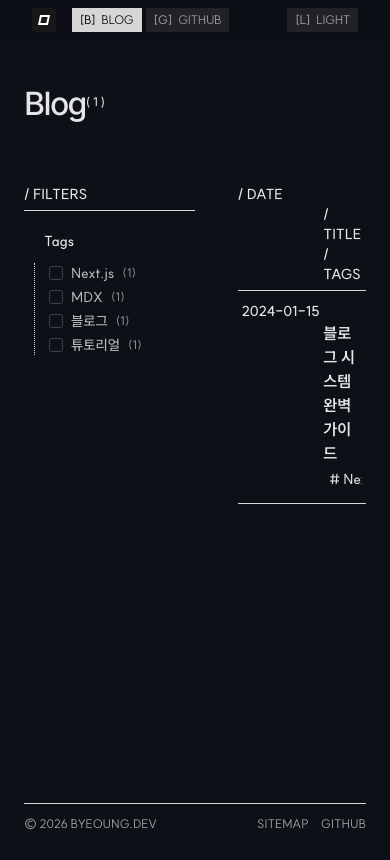
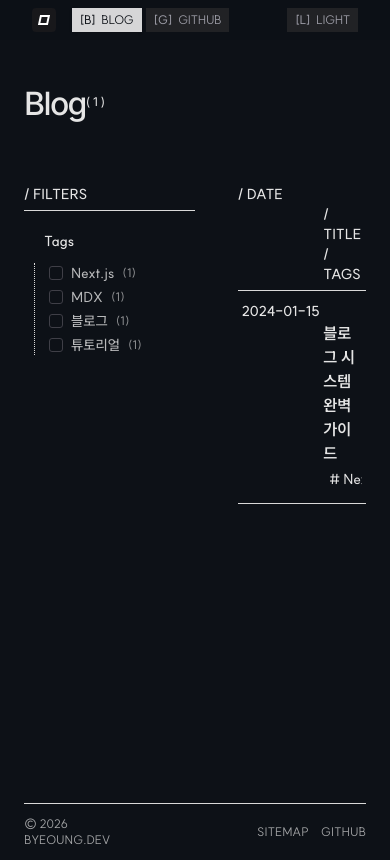
Before and after one commit to chan-byeong/blog, a Next.js app in the folder apps/blog/: page / in a window 390 px wide. Built offline with nearby package versions, Linux system fonts and the light colour scheme; a web font is replaced by a local one.

Commit message:
fix: footer 반응형 크기 조절

```diff
--- a/apps/blog/src/components/footer/index.tsx
+++ b/apps/blog/src/components/footer/index.tsx
@@ -2,11 +2,11 @@ import Link from 'next/link';
 
 export const Footer = () => {
   return (
-    <footer className='grid grid-cols-subgrid col-span-full border-t-[0.5px] border-border py-3 text-primary/70'>
-      <div className='grid-cols-subgrid col-start-1 col-span-4 text-xs'>
+    <footer className='grid grid-cols-subgrid col-span-full border-t-[0.5px] border-boder py-3 text-primary/70'>
+      <div className='col-start-1 col-span-3 sm:col-start-1 sm:col-span-4 md:col-start-1 md:col-span-5 text-xs'>
         <span>© {new Date().getFullYear()} BYEOUNG.DEV</span>
       </div>
-      <div className='grid-cols-subgrid col-start-20 col-span-5 text-xs flex justify-end items-center gap-2'>
+      <div className='col-start-5 col-span-4 sm:col-start-13 sm:col-span-4 md:col-start-20 md:col-span-5 text-xs flex justify-end items-center gap-2'>
         <Link href='/sitemap.xml' className='flex items-center gap-1'>
           <i className='hn hn-flag-solid inline-block' />
           SITEMAP
```
